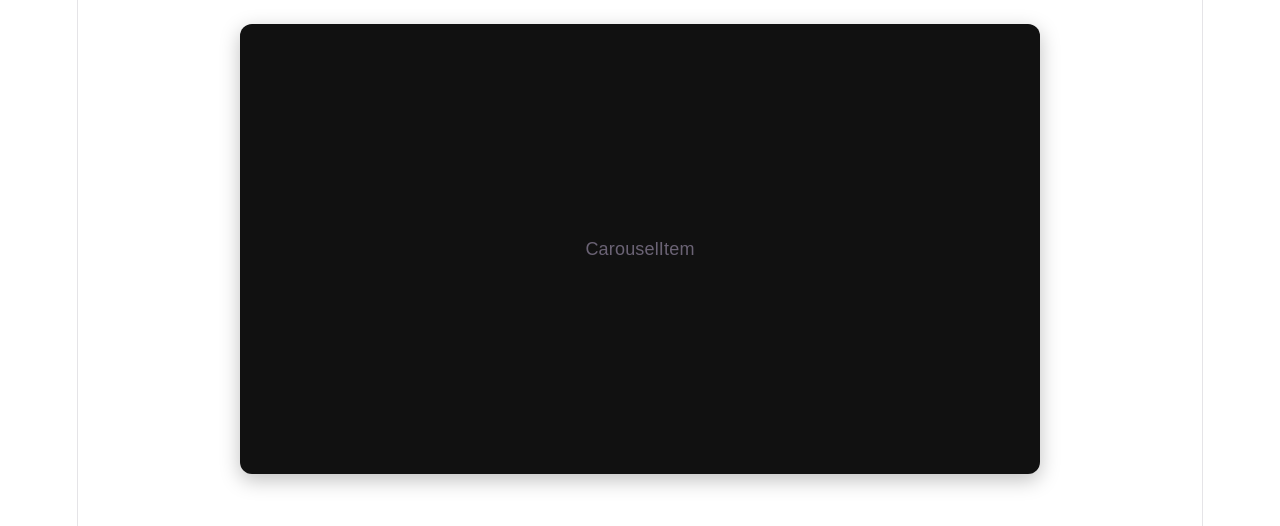
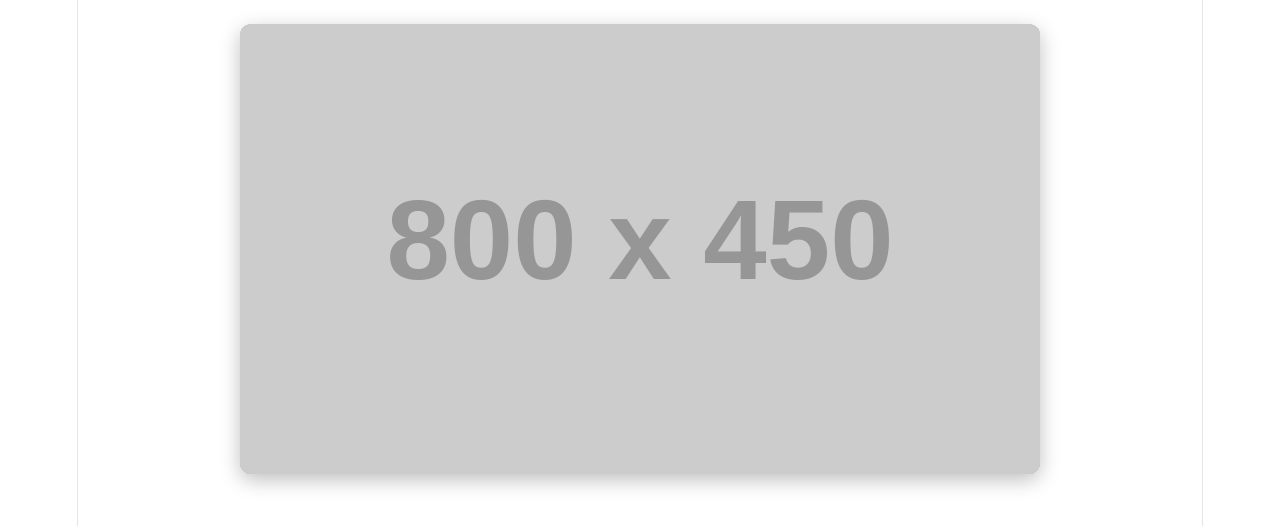
Before and after one commit to efrat37764/image-carousel, a React (Vite) app: page / in a window 1280 px wide. Shown: the top 526 px of the page. Built offline with nearby package versions, Linux system fonts and the light colour scheme.

Commit message:
receive props and render all images with map

```diff
--- a/src/Carousel/Carousel.jsx
+++ b/src/Carousel/Carousel.jsx
@@ -1,10 +1,16 @@
 import CarouselItem from "./CarouselItem";
 import "./Carousel.css";
 
-function Carousel() {
+function Carousel({ images, intervalSeconds = 3 }) {
   return (
     <div className="carousel">
-      <CarouselItem />
+      {images.map((image, index) => (
+        <CarouselItem
+          key={index}
+          src={image}
+          alt={`תמונה ${index + 1}`}
+        />
+      ))}
     </div>
   );
 }
--- a/src/Carousel/CarouselItem.jsx
+++ b/src/Carousel/CarouselItem.jsx
@@ -1,5 +1,9 @@
-function CarouselItem() {
-  return <div className="carousel-item">CarouselItem</div>;
+function CarouselItem({ src, alt }) {
+  return (
+    <div className="carousel-item">
+      <img src={src} alt={alt} />
+    </div>
+  );
 }
 
 export default CarouselItem;
```
